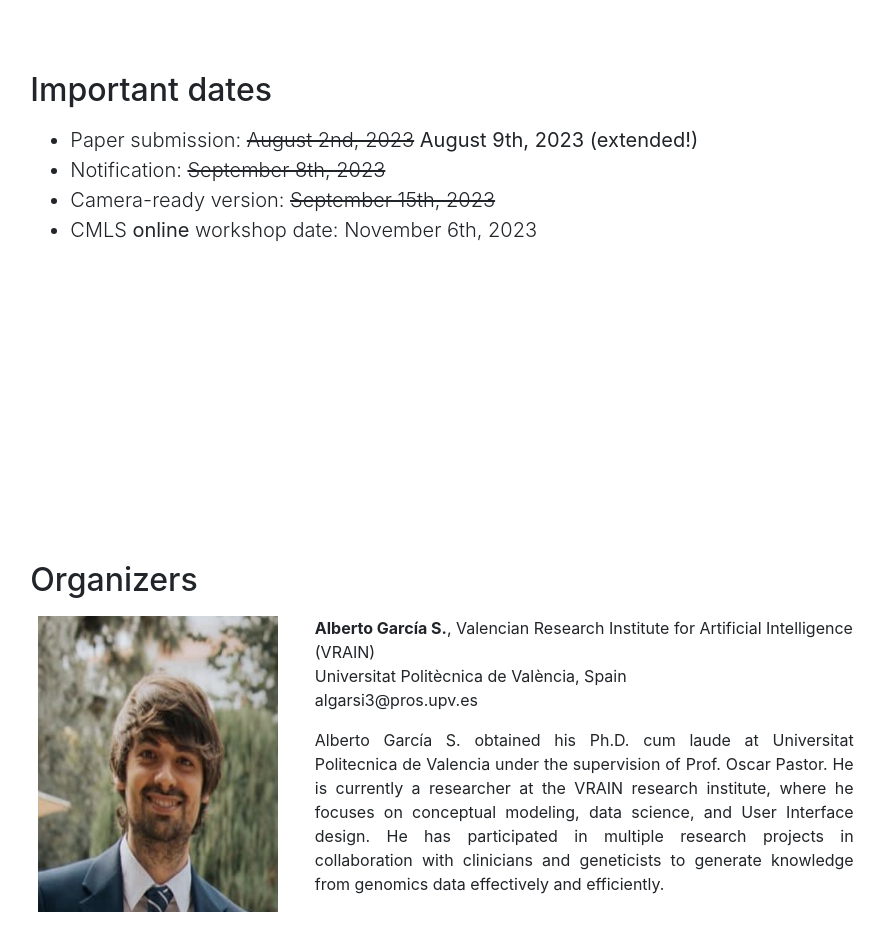
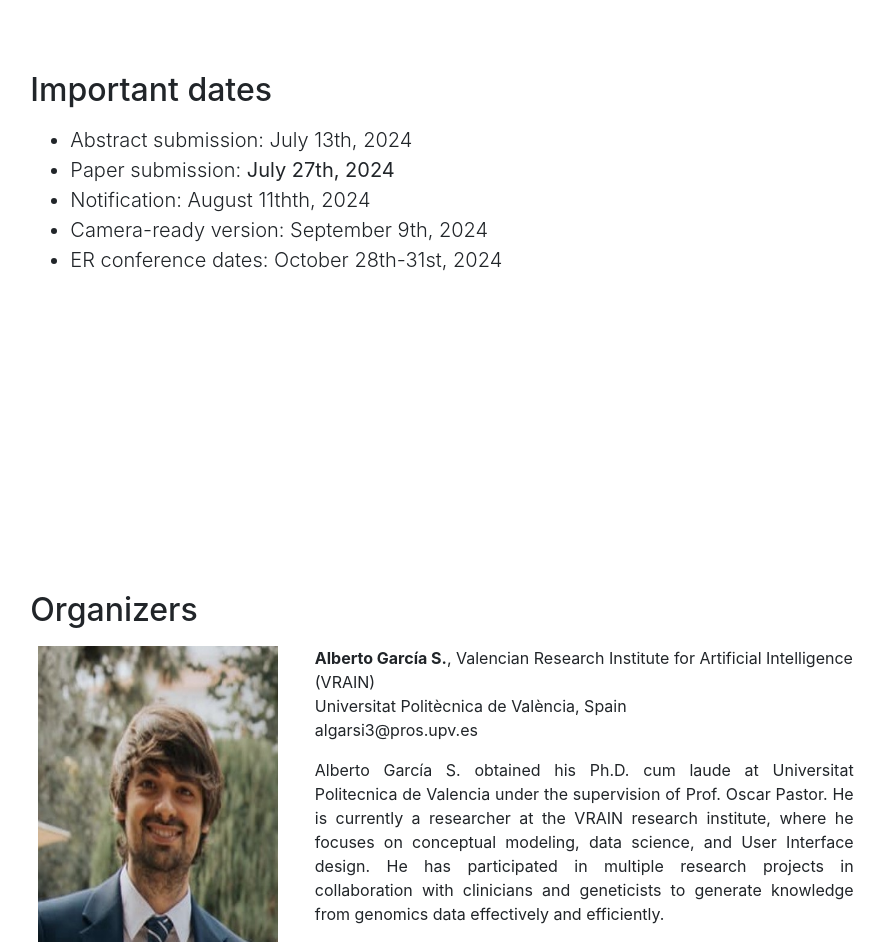
Before and after one commit to DEIB-GECO/cmls2024, a website with bundled scripts: page index.html in a window 1280 px wide. Shown: the part 4420-5365 px from the top of the page, without its empty margins (198-1083 px from the left). Built offline with nearby package versions, Linux system fonts and the light colour scheme; files whose address does not match are found by name.

Commit message:
important dates updated

```diff
--- a/index.html
+++ b/index.html
@@ -528,11 +528,11 @@
                 <h2>Important dates</h2>
                 <p class="lead">
                 <ul class="lead">
-                    <li>Paper submission: <strike>August 2nd, 2023</strike> <b>August 9th, 2023 (extended!)</b></li>
-                    <li>Notification: <strike>September 8th, 2023</strike></li>
-                    <li>Camera-ready version: <strike>September 15th, 2023</strike></li>
-                    <li>CMLS <b>online</b> workshop date: November 6th, 2023</li>
-                    <!--                <li>ER conference dates: November 6-9th, 2023</li>-->
+                    <li>Abstract submission: July 13th, 2024</li>
+                    <li>Paper submission: <b>July 27th, 2024</b></li>
+                    <li>Notification: August 11thth, 2024</li>
+                    <li>Camera-ready version: September 9th, 2024</li>
+                    <li>ER conference dates: October 28th-31st, 2024</li>
                     <!--<li>Extended article submission to BMC Bioinformatics supplements: December 20th, 2022</li>-->
                 </ul>
                 </p>
@@ -643,9 +643,7 @@
                 <p class="lead">
                     <div class="row">
                         <div class="col-md-4 d-flex justify-content-center">
-                            <a href="https://annabernasconi.faculty.polimi.it/"><img src="imgs/anna2022.JPG"
-                                                                                     alt="annabernasconi"
-                                                                                     width="240"></a><br>
+                            <img src="imgs/edelweis2024.jpg" alt="annabernasconi" width="240"><br>
                         </div>
                         <div class="col">
                             <b>Edelweis Rohrer</b>,
```
